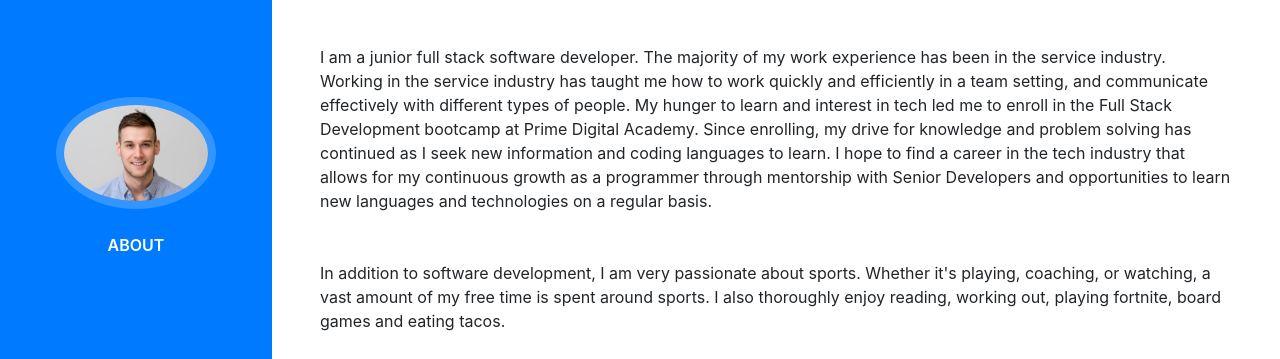
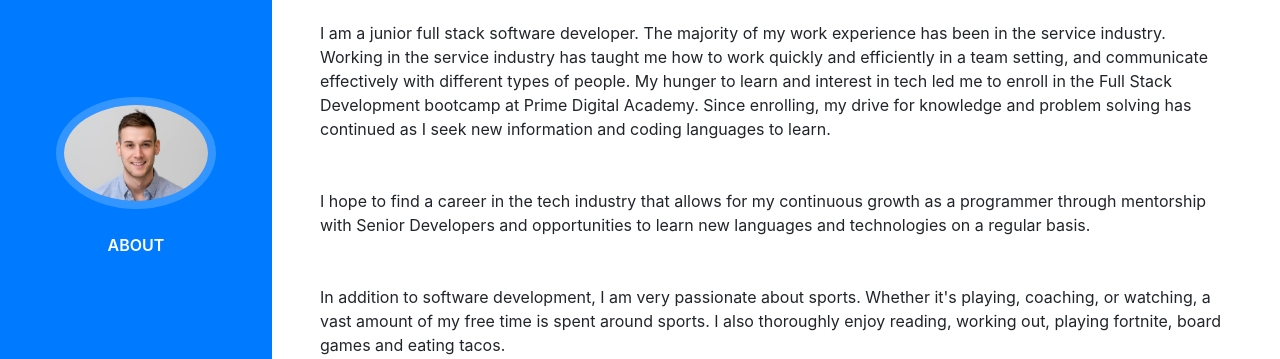
Before and after one commit to iancarthey/iancarthey.github.io, a website with bundled scripts: page index.html in a window 1280 px wide. Shown: the part 223-582 px from the top of the page. Built offline with nearby package versions, Linux system fonts and the light colour scheme; a web font is replaced by a local one.

Commit message:
updated formatting

```diff
--- a/index.html
+++ b/index.html
@@ -73,9 +73,11 @@
           </div>
           <p class="mb-5">
             I am a junior full stack software developer. The majority of my work experience has been in the service industry. Working in the service industry has taught me how to work quickly and efficiently in a team setting, and communicate effectively with different types of people. My hunger to learn and interest in tech led me to enroll in the Full Stack Development bootcamp at Prime Digital Academy. Since enrolling, my drive for knowledge and problem solving has continued as I seek new information and coding languages to learn.
+          </p>
+          <p class="mb-5">
             I hope to find a career in the tech industry that allows for my continuous growth as a programmer through mentorship with Senior Developers and opportunities to learn new languages and technologies on a regular basis.
           </p>
-          <p class="mb-5">
+            <p class="mb-5">
             In addition to software development, I am very passionate about sports. Whether it's playing, coaching, or watching, a vast amount of my free time is spent around sports. I also thoroughly enjoy reading, working out, playing fortnite, board games and eating tacos.
           </p>
           <ul class="list-inline list-social-icons mb-0">
```
